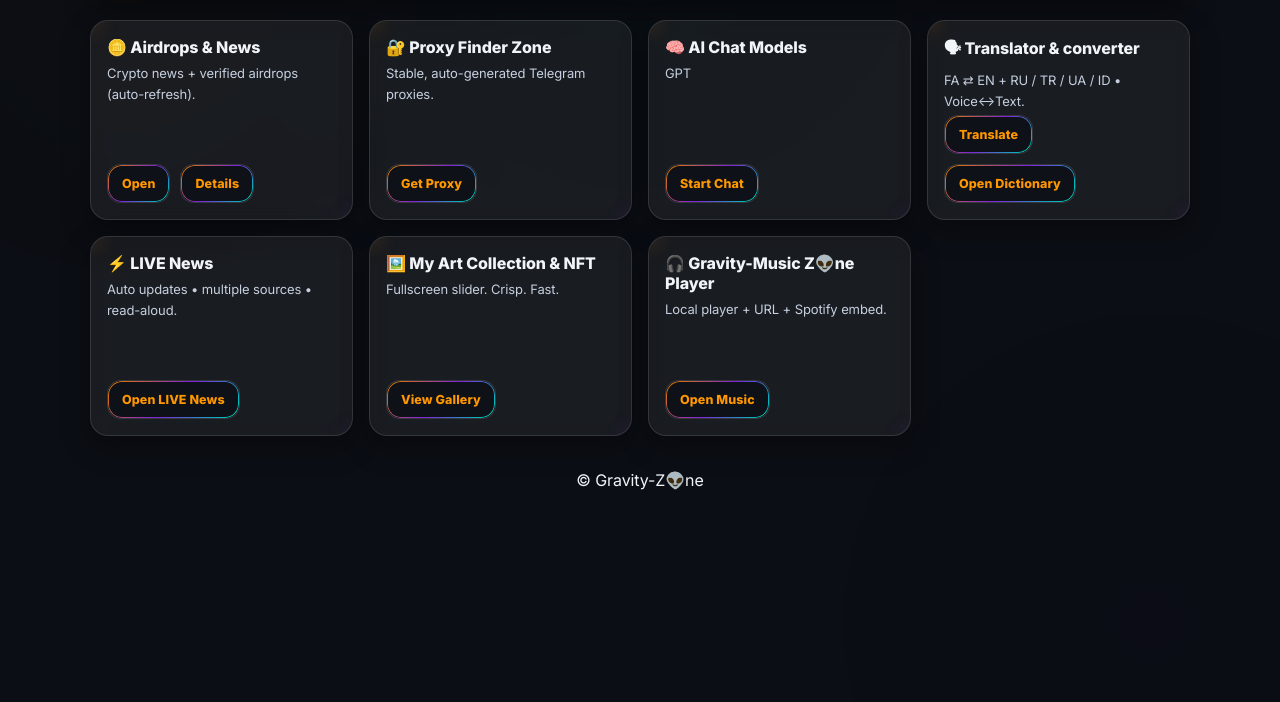
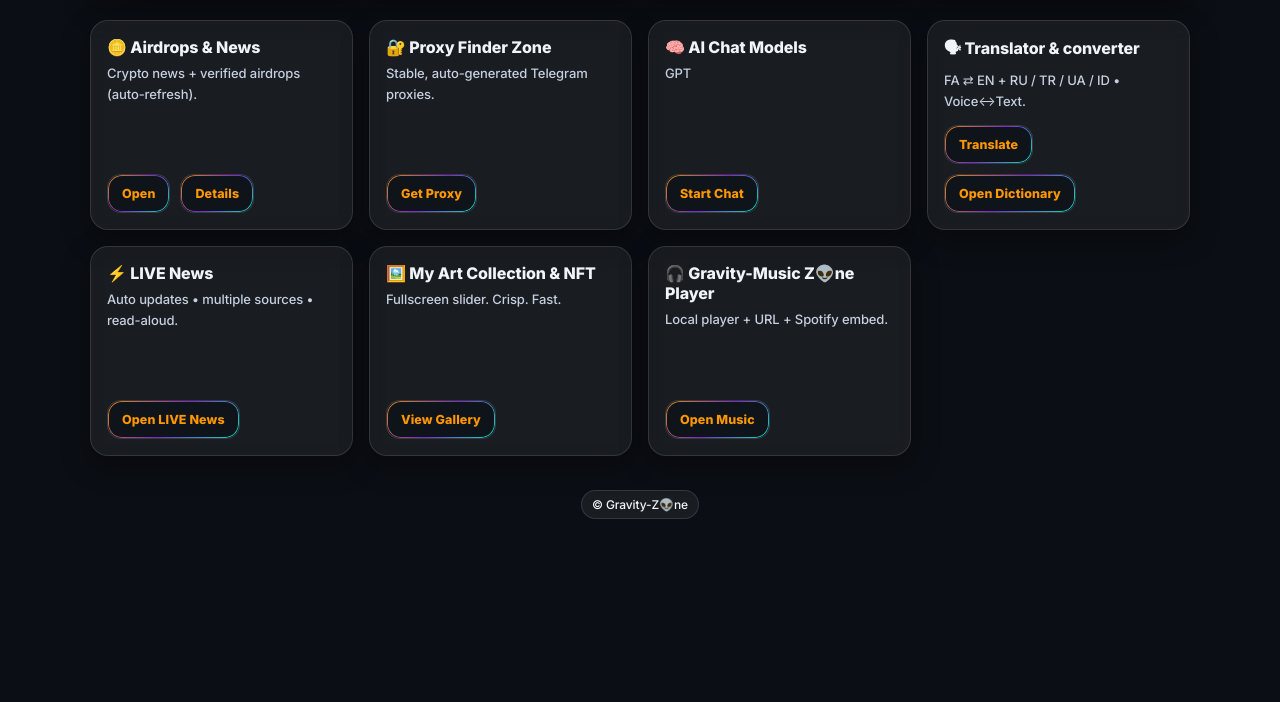
Before and after one commit to gravityzonehub/gravity-tools, a plain HTML site: page index.html in a window 1280 px wide. Shown: the part 98-800 px from the top of the page. Drawn offline with Linux system fonts and the light colour scheme.

Commit message:
Update index.html

```diff
--- a/index.html
+++ b/index.html
@@ -4,13 +4,12 @@
 <meta charset="utf-8"/>
 <meta name="viewport" content="width=device-width, initial-scale=1"/>
 <title>Gravity-Zone Tools</title>
-<link href="https://fonts.googleapis.com/css2?family=Inter:wght@400;600;800&display=swap" rel="stylesheet">
+<link href="https://fonts.googleapis.com/css2?family=Inter:wght@500;700;800&display=swap" rel="stylesheet">
 <style>
   :root{
     --bg:#0b0e14; --text:#f2f5f8; --hint:#c7d0df;
     --panel:rgba(255,255,255,.06); --stroke:rgba(255,255,255,.12);
     --accent:#ff9800; --r:18px; --shadow:0 10px 28px rgba(0,0,0,.35);
-    --g1:#ff9800; --g2:#8a2be2; --g3:#00ffd0;
     --neon1:#ff9800; --neon2:#8a2be2; --neon3:#00ffd0;
   }
   *{box-sizing:border-box}
@@ -22,19 +21,6 @@
   }
   a{text-decoration:none;color:inherit}
 
-  /* subtle galaxy field */
-  body::before{
-    content:""; position:fixed; inset:0; pointer-events:none; opacity:.22;
-    background:
-      radial-gradient(2px 2px at 20% 30%, rgba(255,255,255,.9) 40%, transparent 41%),
-      radial-gradient(1.5px 1.5px at 70% 60%, rgba(255,255,255,.8) 40%, transparent 41%),
-      radial-gradient(1.3px 1.3px at 40% 80%, rgba(255,255,255,.8) 40%, transparent 41%),
-      radial-gradient(800px 800px at 10% 10%, rgba(255,152,0,.05), transparent 55%),
-      radial-gradient(800px 800px at 90% 90%, rgba(138,43,226,.06), transparent 55%),
-      radial-gradient(800px 800px at 50% 0%, rgba(0,255,208,.05), transparent 55%);
-    filter:saturate(115%);
-  }
-
   .wrap{min-height:100%;display:flex;flex-direction:column;align-items:center;gap:16px;padding:20px}
   .row{display:flex;align-items:center;gap:10px;flex-wrap:wrap}
 
@@ -44,7 +30,7 @@
     box-shadow:var(--shadow);display:flex;align-items:center;justify-content:space-between;gap:12px
   }
   .brand{display:flex;align-items:center;gap:12px}
-  .disc{width:40px;height:40px;border-radius:12px;background:conic-gradient(from 210deg, var(--g1), var(--g2), var(--g3), var(--g1));position:relative;box-shadow:0 0 22px rgba(255,152,0,.25)}
+  .disc{width:40px;height:40px;border-radius:12px;background:conic-gradient(from 210deg, var(--neon1), var(--neon2), var(--neon3), var(--neon1));position:relative;box-shadow:0 0 22px rgba(255,152,0,.25)}
   .disc:after{content:"";position:absolute;inset:2px;border-radius:10px;background:#0c1119}
   .title{font-weight:800;letter-spacing:-.2px;font-size:18px}
   .sub{color:var(--hint);font-size:12px;margin-top:1px}
@@ -58,30 +44,20 @@
     position:relative;overflow:hidden;border-radius:var(--r);background:var(--panel);
     border:1px solid var(--stroke);backdrop-filter:blur(8px);box-shadow:var(--shadow);
     padding:16px;transition:transform .18s ease, box-shadow .2s ease, border-color .2s ease, background .2s ease;
-    display:flex; flex-direction:column; min-height:200px; /* هم‌قدی کارت‌ها */
+    display:flex; flex-direction:column; min-height:210px;
   }
   .card:hover{transform:translateY(-3px)}
-  .card:before{
-    content:"";position:absolute;inset:-1px;border-radius:calc(var(--r) + 1px);padding:1px;
-    background:linear-gradient(135deg, rgba(255,152,0,.35), rgba(138,43,226,.28), rgba(0,255,208,.28));
-    opacity:0;transition:opacity .25s ease;
-    -webkit-mask:linear-gradient(#000 0 0) content-box, linear-gradient(#000 0 0);
-    -webkit-mask-composite:xor;mask-composite:exclude;pointer-events:none
-  }
-  .card:hover:before{opacity:.85}
-  .corner{position:absolute;width:22px;height:22px;border-radius:50%;filter:blur(10px);opacity:.6;pointer-events:none}
-  .c1{top:-6px;left:-6px;background:radial-gradient(circle at 30% 30%, rgba(255,152,0,.6), transparent 60%)}
-  .c2{bottom:-8px;right:-8px;background:radial-gradient(circle at 70% 70%, rgba(138,43,226,.5), transparent 60%)}
   .card h3{margin:0 0 6px;font-size:16px;font-weight:800}
   .card p{margin:0;color:var(--hint);font-size:13px;line-height:1.65}
-  .actions{margin-top:auto; display:flex; gap:10px; flex-wrap:wrap;} /* دکمه‌ها پایین کارت */
+  .actions{margin-top:auto; display:flex; gap:10px; flex-wrap:wrap;}
 
-  /* --- دکمه یکنواخت: زمینه مشکی، متن نارنجی + قاب نئون --- */
+  /* دکمه یکنواخت: زمینه مشکی + متن نارنجی + قاب نئون */
   .btn{
     position:relative;display:inline-flex;align-items:center;justify-content:center;gap:8px;
-    padding:11px 14px;border-radius:14px;background:#0e1117;border:1px solid rgba(255,255,255,.16);
+    padding:11px 14px;border-radius:14px;background:#0f141b;border:1px solid rgba(255,255,255,.16);
     color:var(--accent); font-weight:800;font-size:12.5px; letter-spacing:.1px; cursor:pointer;
     transition:transform .08s ease, box-shadow .2s ease, background .2s ease, border-color .2s ease;
+    text-transform:none;
   }
   .btn:active{transform:translateY(1px) scale(.99)}
   .btn:focus-visible{outline:none;box-shadow:0 0 0 6px rgba(255,152,0,.12)}
@@ -89,11 +65,11 @@
     content:""; position:absolute; inset:0; border-radius:inherit; padding:1px;
     background:linear-gradient(135deg, var(--neon1), var(--neon2), var(--neon3));
     -webkit-mask:linear-gradient(#000 0 0) content-box, linear-gradient(#000 0 0);
-    -webkit-mask-composite:xor; mask-composite:exclude; pointer-events:none;
-    opacity:.85; filter:saturate(120%);
+    -webkit-mask-composite:xor; mask-composite:exclude; pointer-events:none; opacity:.9;
   }
-  .btn:hover{background:#10141c; box-shadow:0 0 16px rgba(255,152,0,.22), 0 0 24px rgba(138,43,226,.15), 0 0 20px rgba(0,255,208,.14)}
-  /* اگر جایی بخوای دکمه پر باشه فقط این کلاس رو اضافه کن */
+  .btn:hover{background:#121824; box-shadow:0 0 14px rgba(255,152,0,.22), 0 0 22px rgba(138,43,226,.15), 0 0 20px rgba(0,255,208,.14)}
+
+  /* در صورت نیاز: نسخه پر (فقط وقتی خودت کلاس بدی) */
   .btn--filled{ background:var(--accent); color:#000; border-color:var(--accent); }
 </style>
 </head>
@@ -115,7 +91,6 @@
 
     <section class="grid">
       <article class="card">
-        <span class="corner c1"></span><span class="corner c2"></span>
         <h3>🪙 Airdrops & News</h3>
         <p>Crypto news + verified airdrops (auto-refresh).</p>
         <div class="actions">
@@ -125,7 +100,6 @@
       </article>
 
       <article class="card">
-        <span class="corner c1"></span><span class="corner c2"></span>
         <h3>🔐 Proxy Finder Zone</h3>
         <p>Stable, auto-generated Telegram proxies.</p>
         <div class="actions">
@@ -134,7 +108,6 @@
       </article>
 
       <article class="card">
-        <span class="corner c1"></span><span class="corner c2"></span>
         <h3>🧠 AI Chat Models</h3>
         <p>GPT</p>
         <div class="actions">
@@ -143,7 +116,6 @@
       </article>
 
       <article class="card">
-        <span class="corner c1"></span><span class="corner c2"></span>
         <h3>🗣 Translator & converter</h3>
         <p>FA ⇄ EN + RU / TR / UA / ID • Voice↔Text.</p>
         <div class="actions">
@@ -153,7 +125,6 @@
       </article>
 
       <article class="card">
-        <span class="corner c1"></span><span class="corner c2"></span>
         <h3>⚡ LIVE News</h3>
         <p>Auto updates • multiple sources • read-aloud.</p>
         <div class="actions">
@@ -162,7 +133,6 @@
       </article>
 
       <article class="card">
-        <span class="corner c1"></span><span class="corner c2"></span>
         <h3>🖼️ My Art Collection & NFT</h3>
         <p>Fullscreen slider. Crisp. Fast.</p>
         <div class="actions">
@@ -171,7 +141,6 @@
       </article>
 
       <article class="card">
-        <span class="corner c1"></span><span class="corner c2"></span>
         <h3>🎧 Gravity-Music Z👽ne Player</h3>
         <p>Local player + URL + Spotify embed.</p>
         <div class="actions">
@@ -180,7 +149,9 @@
       </article>
     </section>
 
-    <section class="footer"><div class="note">© Gravity-Z👽ne</div></section>
+    <section class="footer">
+      <div class="badge" style="justify-self:center">© Gravity-Z👽ne</div>
+    </section>
   </div>
 
   <script>
```
